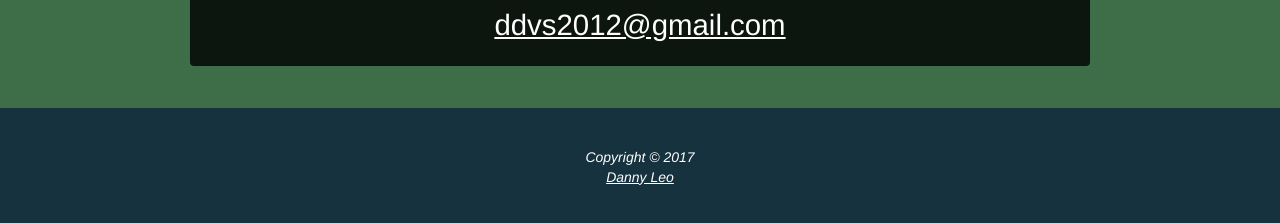
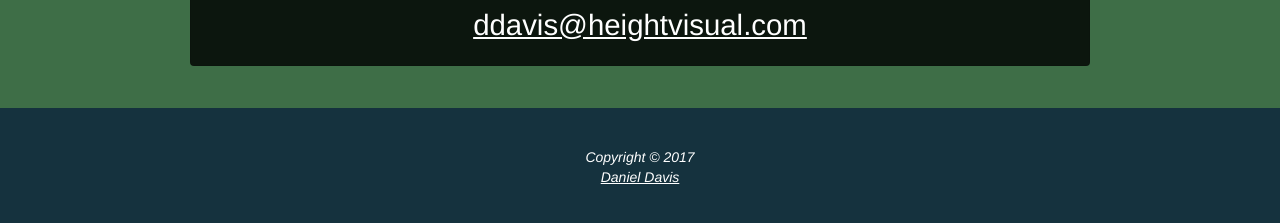
Before and after one commit to ddvs2012/ddvs2012.github.io, a plain HTML site: page index.html in a window 1280 px wide. Shown: the part 1841-2064 px from the top of the page. Drawn offline with nearby package versions, Linux system fonts and the light colour scheme; a web font is replaced by a local one.

Commit message:
Update index.html

```diff
--- a/index.html
+++ b/index.html
@@ -123,14 +123,14 @@
         <br>
         <br>
         <div id="contact-info" class="well container">
-            If you'd like to do lunch or just get in touch, please email here: <a id="mail" href='mailto:ddvs2012@gmail.com'> ddvs2012@gmail.com </a>
+            If you'd like to do lunch or just get in touch, please email here: <a id="mail" href='mailto:ddavis@heightvisual.com'> ddavis@heightvisual.com </a>
         </div>
         <br>
     </div>
     <footer><i>
     <br>
     Copyright &copy; 2017<br>
-    <a id="mail" href='mailto:ddvs2012@gmail.com'>Danny Leo</a>
+    <a id="mail" href='mailto:ddavis@heightvisual.com'>Daniel Davis</a>
     <br><br><br><br><br><br><br><br>
   </i></footer>
 
```
